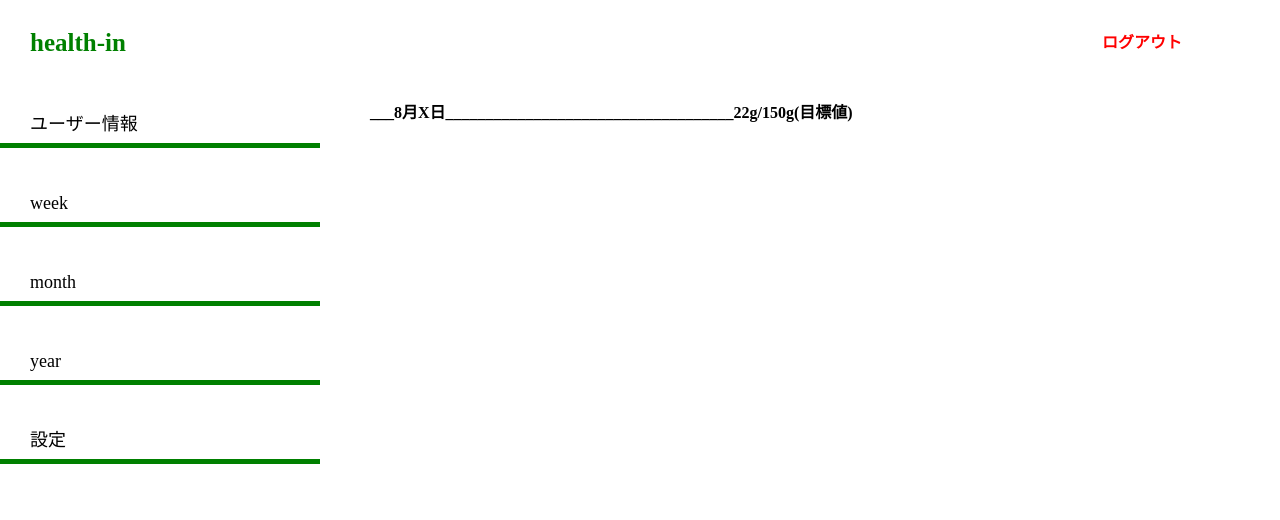
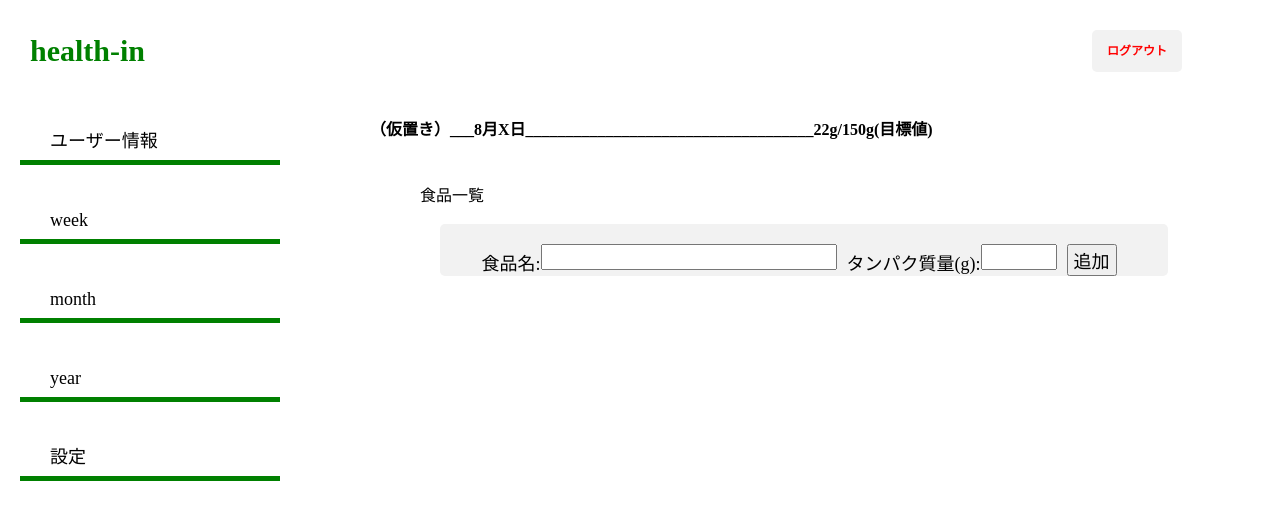
Before and after one commit to kousueke/health-f, a Nuxt app: page / in a window 1280 px wide. Shown: the top 520 px of the page. Built offline with nearby package versions, Linux system fonts and the light colour scheme.

Commit message:
食品の登録機能（保存）

```diff
--- a/components/Home.vue
+++ b/components/Home.vue
@@ -1,17 +1,101 @@
 <template>
 <div>
   <div class="home">
-    <h1>___8月X日____________________________________22g/150g(目標値)</h1>
+    <h1>（仮置き）___8月X日____________________________________22g/150g(目標値)</h1>
+
+    <div class="food-all">食品一覧
+      <!-- <p>{{uid}}</p> -->
+      <div class="new">
+        <div class="newfood">
+          <label for="name">食品名:</label>
+          <textarea name="name" id="name" cols="25" rows="1" v-model="newName"></textarea>
+        </div>
+        <div class="newfood">
+          <label for="protein">タンパク質量(g):</label>
+          <textarea name="protein" id="protein" cols="5" rows="1" v-model="newProtein"></textarea>
+        </div>
+        <div class="newfood">
+          <button class="btn" @click="send">追加</button>
+        </div>
+      </div>
+
+
+
+    </div>
+
+
+
   </div>
 </div>
 </template>
 
 <script>
-export default {}
+import firebase from "~/plugins/firebase";
+export default {
+  data() {
+    return {
+      newName: "",
+      newProtein: "",
+      contactLists: [],
+      uid:"",
+    };
+  },
+  methods: {
+    // async getContact() {
+    //   const resData = await this.$axios.get(
+    //     "http://127.0.0.1:8000/api/food/"
+    //   );
+    //   this.contactLists = resData.data.data;
+    // },
+    async send() {
+      firebase.auth().onAuthStateChanged(async(user) => {
+        const sendData = {
+          name: this.newName,
+          protein: this.newProtein,
+          user_id: user.uid,
+        };
+        this.uid = user.uid;
+        await this.$axios.post("http://127.0.0.1:8000/api/v1/food/", sendData);
+      })
+      // this.getContact();
+    },
+  },
+}
 </script>
 
 <style scoped>
 .home{
   margin: 50px 0 0 50px;
+  /* height: 100vh; */
+}
+.food-all{
+  margin: 50px 0 0 50px;
+  height: 100vh;
+}
+
+.new{
+  display: flex;
+  margin: 20px;
+  padding: 20px 20px 0;
+  background-color: #f2f2f2;
+  max-width: 80%;
+  justify-content: center;
+  border-radius: 5px;
+}
+
+.newfood{
+  margin-right: 10px;
+  font-size: 18px;
+  /* color: white; */
+}
+
+textarea {
+	font-size: 100%;
+  resize: none;
+}
+
+.btn{
+  padding: 1px 5px;
+  font-size: 18px;
 }
 </style>
--- a/components/IndexHeader.vue
+++ b/components/IndexHeader.vue
@@ -37,7 +37,7 @@ export default { //輸出
 
 .title{
   color: green;
-  font-size: 25px;
+  font-size: 30px;
   font-weight: bold;
 }
 
@@ -52,8 +52,12 @@ export default { //輸出
 }
 
 .logout{
+  font-size: 12px;
   color: red;
   font-weight: bold;
   margin-right: 10%;
+  background-color: #f2f2f2;
+  padding: 15px;
+  border-radius: 5px;
 }
 </style>
--- a/components/SideBar.vue
+++ b/components/SideBar.vue
@@ -16,13 +16,14 @@ export default {}
 
 <style scoped>
 .menu{
-  margin-top: 50px;
+  margin: 50px 20px 0;
 }
 
 .menu p {
-    padding: 10px 30px;
-    margin: 2em 0;
-    border-bottom: solid 5px green;
-    font-size: 18px;
+  max-width: 200px;
+  padding: 10px 30px;
+  margin: 2em 0;
+  border-bottom: solid 5px green;
+  font-size: 18px;
 }
 </style>
--- a/pages/register.vue
+++ b/pages/register.vue
@@ -11,7 +11,6 @@
       </div>
     </div>
   </div>
-
 </template>
 
 <script>
@@ -43,7 +42,7 @@ export default {
           };
           console.log(sendData);
           this.$axios.post("http://127.0.0.1:8000/api/v1/user", sendData);
-          //postメソッドに対応するphpユーザーコントローラーのアクションのstoreにsendDataが送られる
+          //postメソッドに対応するphpのユーザーコントローラーのアクションのstoreにsendDataが送られる
           this.$router.push("/login");
         })
         .catch((error) => {
```
